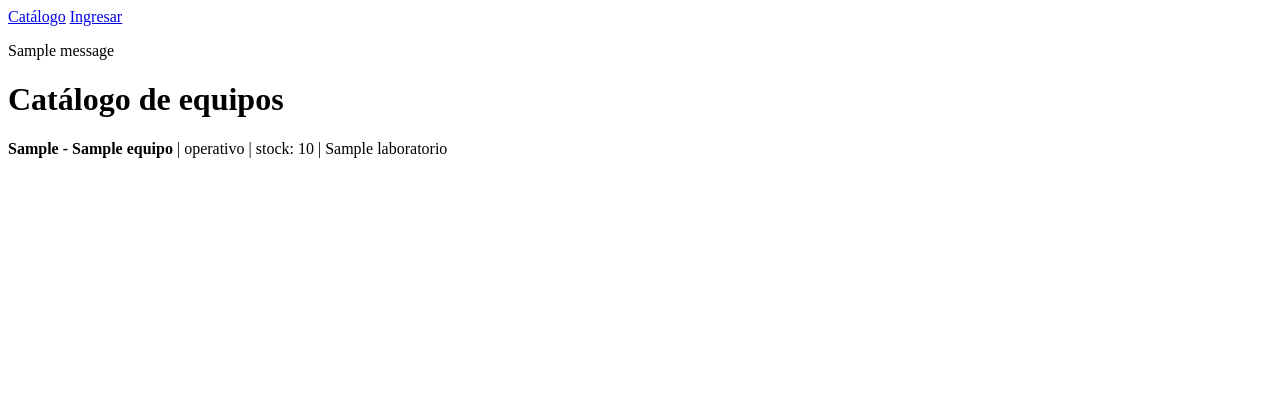
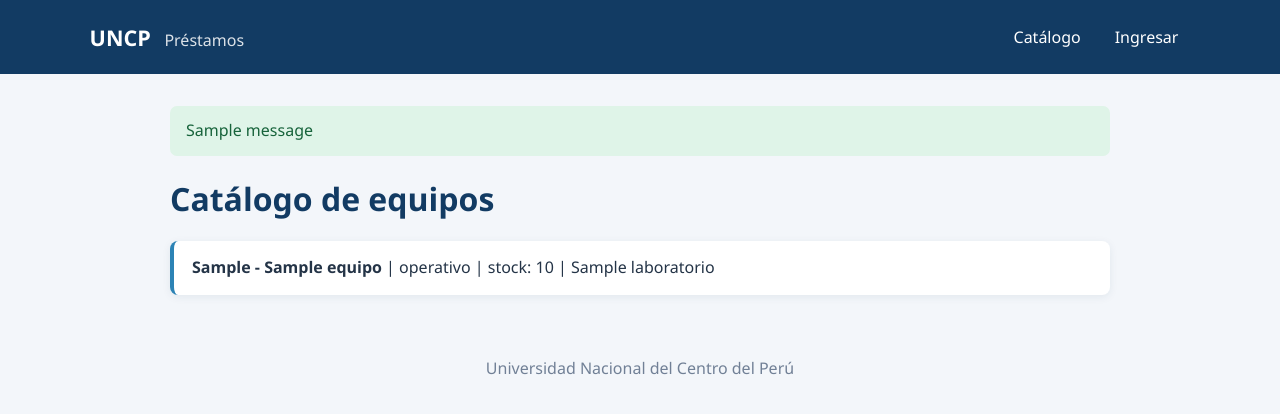
Before and after one commit to KhaledAle/SEMANA12-GRUPAL-DAW, a Django app: page / in a window 1280 px wide. Shown: the top 414 px of the page. Run offline with Django 5.2, Linux system fonts and the light colour scheme; tables that the repository leaves empty hold one stand-in row (values such as "Sample post"); one stand-in notice (Sample message) is shown.

Commit message:
feat: agregar estilos CSS a todas las vistas
Co-authored-by: Copilot <223556219+Copilot@users.noreply.github.com>

```diff
--- /dev/null
+++ b/CASO1/prestamos/static/prestamos/css/styles.css
@@ -0,0 +1 @@
+:root{font-family:Segoe UI,Arial,sans-serif;color:#243447;background:#f3f6fa}*{box-sizing:border-box}body{margin:0;min-height:100vh}header{background:#123b63;color:white;padding:18px 7%;display:flex;justify-content:space-between;align-items:center;gap:20px;flex-wrap:wrap}.brand{font-size:1.35rem;font-weight:700}.brand span{font-weight:400;font-size:1rem;margin-left:8px;opacity:.85}nav{display:flex;gap:10px;flex-wrap:wrap}nav a{color:white;text-decoration:none;padding:8px 12px;border-radius:6px}nav a:hover{background:#2b628f}main{max-width:980px;margin:32px auto;padding:0 20px}h1{color:#123b63}article,p{line-height:1.6}article{background:white;border-left:4px solid #2c83b5;padding:14px 18px;margin:10px 0;border-radius:8px;box-shadow:0 2px 8px #183b5314}.message{background:#dff4e8;padding:12px 16px;border-radius:7px;color:#17633b}.error{background:#ffe5e5;color:#8b1e1e}form{background:white;padding:24px;border-radius:10px;box-shadow:0 2px 12px #183b5314;max-width:620px}label{font-weight:600}input,select,textarea{width:100%;padding:10px;margin:5px 0 14px;border:1px solid #c8d2dc;border-radius:6px;font:inherit}button{background:#176b9e;color:white;border:0;border-radius:6px;padding:11px 20px;font-weight:700;cursor:pointer}button:hover{background:#0d4f78}footer{text-align:center;color:#718096;padding:30px}
--- a/CASO1/prestamos/templates/prestamos/base.html
+++ b/CASO1/prestamos/templates/prestamos/base.html
@@ -1,8 +1,9 @@
+{% load static %}
 <!doctype html>
-<html lang="es"><head><meta charset="utf-8"><title>{% block title %}Préstamos UNCP{% endblock %}</title></head>
+<html lang="es"><head><meta charset="utf-8"><meta name="viewport" content="width=device-width, initial-scale=1"><title>{% block title %}Préstamos UNCP{% endblock %}</title><link rel="stylesheet" href="{% static 'prestamos/css/styles.css' %}"></head>
 <body>
-<nav><a href="{% url 'catalogo' %}">Catálogo</a>
-{% if user.is_authenticated %}<a href="{% url 'mis_prestamos' %}">Mis préstamos</a><a href="{% url 'solicitar' %}">Solicitar</a><a href="{% url 'logout' %}">Salir</a>{% else %}<a href="{% url 'login' %}">Ingresar</a>{% endif %}</nav>
-{% if messages %}{% for message in messages %}<p>{{ message }}</p>{% endfor %}{% endif %}
+<header><div class="brand">UNCP <span>Préstamos</span></div><nav><a href="{% url 'catalogo' %}">Catálogo</a>
+{% if user.is_authenticated %}<a href="{% url 'mis_prestamos' %}">Mis préstamos</a><a href="{% url 'solicitar' %}">Solicitar</a><a href="{% url 'logout' %}">Salir</a>{% else %}<a href="{% url 'login' %}">Ingresar</a>{% endif %}</nav></header>
+<main>{% if messages %}{% for message in messages %}<p class="message {{ message.tags }}">{{ message }}</p>{% endfor %}{% endif %}
 {% block content %}{% endblock %}
-</body></html>
+</main><footer>Universidad Nacional del Centro del Perú</footer></body></html>
--- /dev/null
+++ b/CASO2/centro/static/centro/css/styles.css
@@ -0,0 +1 @@
+:root{font-family:Segoe UI,Arial,sans-serif;color:#243447;background:#f4faf9}*{box-sizing:border-box}body{margin:0;min-height:100vh}header{background:#087f8c;color:white;padding:18px 7%;display:flex;justify-content:space-between;align-items:center;gap:20px;flex-wrap:wrap}.brand{font-size:1.35rem;font-weight:700}.brand span{font-weight:400;font-size:1rem;margin-left:8px;opacity:.85}nav{display:flex;gap:10px;flex-wrap:wrap}nav a{color:white;text-decoration:none;padding:8px 12px;border-radius:6px}nav a:hover{background:#26a6a6}main{max-width:980px;margin:32px auto;padding:0 20px}h1{color:#087f8c}p{line-height:1.6;background:white;padding:12px 16px;border-radius:8px;box-shadow:0 2px 8px #087f8c14}.message{background:#dff7ef;color:#17633b}.error{background:#ffe5e5;color:#8b1e1e}form{background:white;padding:24px;border-radius:10px;box-shadow:0 2px 12px #087f8c14;max-width:620px}label{font-weight:600}input,select,textarea{width:100%;padding:10px;margin:5px 0 14px;border:1px solid #c8d2dc;border-radius:6px;font:inherit}button{background:#087f8c;color:white;border:0;border-radius:6px;padding:11px 20px;font-weight:700;cursor:pointer}button:hover{background:#05646d}footer{text-align:center;color:#718096;padding:30px}
--- a/CASO2/centro/templates/centro/base.html
+++ b/CASO2/centro/templates/centro/base.html
@@ -1,4 +1,4 @@
-<!doctype html><html lang="es"><head><meta charset="utf-8"><title>{% block title %}Centro Médico{% endblock %}</title></head><body>
-<nav><a href="{% url 'inicio' %}">Inicio</a>{% if user.is_authenticated %}<a href="{% url 'agendar' %}">Agendar</a><a href="{% url 'logout' %}">Salir</a>{% else %}<a href="{% url 'login' %}">Ingresar</a>{% endif %}</nav>
-{% if messages %}{% for message in messages %}<p>{{ message }}</p>{% endfor %}{% endif %}{% block content %}{% endblock %}
+{% load static %}<!doctype html><html lang="es"><head><meta charset="utf-8"><meta name="viewport" content="width=device-width, initial-scale=1"><title>{% block title %}Centro Médico{% endblock %}</title><link rel="stylesheet" href="{% static 'centro/css/styles.css' %}"></head><body>
+<header><div class="brand">UNCP <span>Centro Médico</span></div><nav><a href="{% url 'inicio' %}">Inicio</a>{% if user.is_authenticated %}<a href="{% url 'agendar' %}">Agendar</a><a href="{% url 'logout' %}">Salir</a>{% else %}<a href="{% url 'login' %}">Ingresar</a>{% endif %}</nav></header>
+<main>{% if messages %}{% for message in messages %}<p class="message {{ message.tags }}">{{ message }}</p>{% endfor %}{% endif %}{% block content %}{% endblock %}</main><footer>Centro Médico Universitario UNCP</footer>
 </body></html>
--- /dev/null
+++ b/CASO3/rrhh/static/rrhh/css/styles.css
@@ -0,0 +1 @@
+:root{font-family:Segoe UI,Arial,sans-serif;color:#263238;background:#f7f5fb}*{box-sizing:border-box}body{margin:0;min-height:100vh}header{background:#563d7c;color:white;padding:18px 7%;display:flex;justify-content:space-between;align-items:center;gap:20px;flex-wrap:wrap}.brand{font-size:1.35rem;font-weight:700}.brand span{font-weight:400;font-size:1rem;margin-left:8px;opacity:.85}nav{display:flex;gap:10px;flex-wrap:wrap}nav a{color:white;text-decoration:none;padding:8px 12px;border-radius:6px}nav a:hover{background:#76589d}main{max-width:980px;margin:32px auto;padding:0 20px}h1{color:#563d7c}p{line-height:1.6;background:white;padding:12px 16px;border-radius:8px;box-shadow:0 2px 8px #563d7c14}.message{background:#e5f7ed;color:#17633b}.error{background:#ffe5e5;color:#8b1e1e}form{background:white;padding:24px;border-radius:10px;box-shadow:0 2px 12px #563d7c14;max-width:620px}label{font-weight:600}input,select,textarea{width:100%;padding:10px;margin:5px 0 14px;border:1px solid #c8d2dc;border-radius:6px;font:inherit}button{background:#563d7c;color:white;border:0;border-radius:6px;padding:11px 20px;font-weight:700;cursor:pointer}button:hover{background:#402c5e}footer{text-align:center;color:#718096;padding:30px}
--- a/CASO3/rrhh/templates/rrhh/base.html
+++ b/CASO3/rrhh/templates/rrhh/base.html
@@ -1,3 +1,3 @@
-<!doctype html><html lang="es"><head><meta charset="utf-8"><title>{% block title %}TecnoAndes RRHH{% endblock %}</title></head><body>
-<nav><a href="{% url 'inicio' %}">Inicio</a>{% if user.is_authenticated %}<a href="{% url 'marcar' %}">Marcar asistencia</a><a href="{% url 'solicitar' %}">Solicitar permiso</a><a href="{% url 'logout' %}">Salir</a>{% else %}<a href="{% url 'login' %}">Ingresar</a>{% endif %}</nav>
-{% if messages %}{% for message in messages %}<p>{{ message }}</p>{% endfor %}{% endif %}{% block content %}{% endblock %}</body></html>
+{% load static %}<!doctype html><html lang="es"><head><meta charset="utf-8"><meta name="viewport" content="width=device-width, initial-scale=1"><title>{% block title %}TecnoAndes RRHH{% endblock %}</title><link rel="stylesheet" href="{% static 'rrhh/css/styles.css' %}"></head><body>
+<header><div class="brand">TecnoAndes <span>Recursos Humanos</span></div><nav><a href="{% url 'inicio' %}">Inicio</a>{% if user.is_authenticated %}<a href="{% url 'marcar' %}">Marcar asistencia</a><a href="{% url 'solicitar' %}">Solicitar permiso</a><a href="{% url 'logout' %}">Salir</a>{% else %}<a href="{% url 'login' %}">Ingresar</a>{% endif %}</nav></header>
+<main>{% if messages %}{% for message in messages %}<p class="message {{ message.tags }}">{{ message }}</p>{% endfor %}{% endif %}{% block content %}{% endblock %}</main><footer>Portal interno TecnoAndes</footer></body></html>
```
